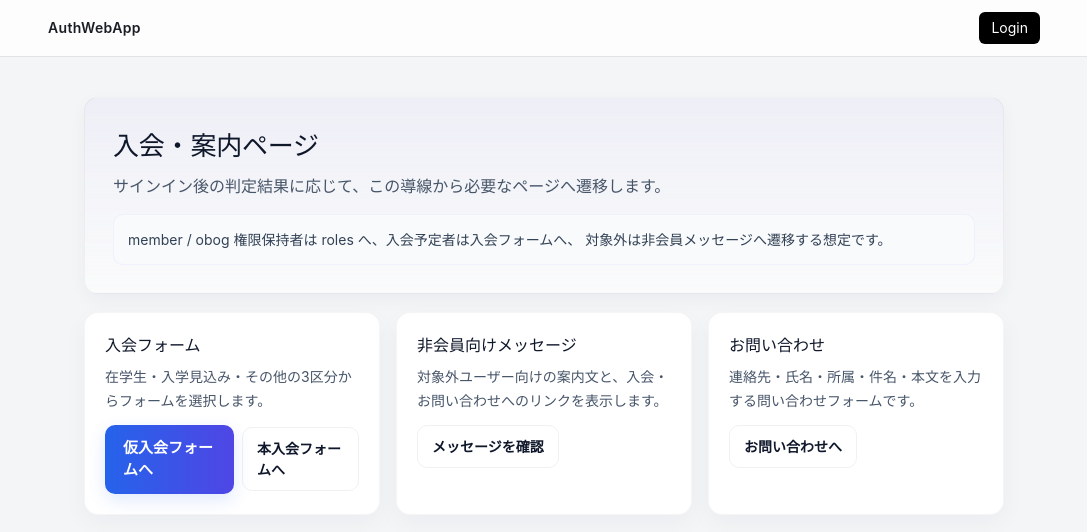
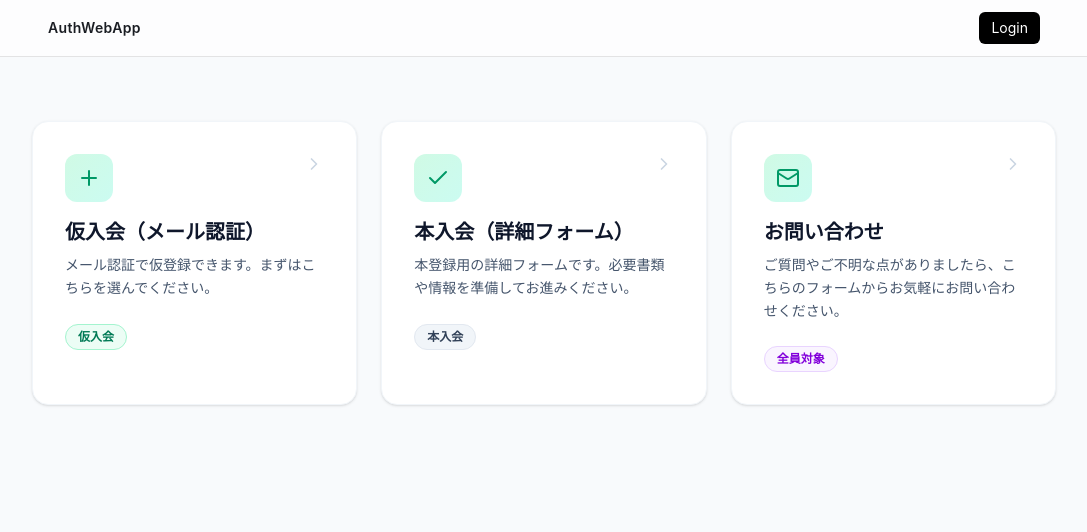
Before and after one commit to digitart-tech-assoc/AuthWebApp, a Next.js app in the folder frontend/: page /join in a window 1280 px wide. Shown: the top 532 px of the page, without its empty margins (96-1183 px from the left). Built offline with nearby package versions, Linux system fonts and the light colour scheme; no server answers.

Commit message:
feat: 入会ガイドページのデザインを改善

```diff
--- a/frontend/src/app/join/form/page.tsx
+++ b/frontend/src/app/join/form/page.tsx
@@ -1,14 +1,15 @@
 import Link from "next/link";
 import { School, UserCheck, MoreHorizontal, Info, ChevronRight, ArrowLeft } from "lucide-react";
 
-export default function JoinFormSelectionPage() {
+export default function JoinFormSelectionPage({ searchParams }: { searchParams?: { mode?: string } }) {
+  const mode = searchParams?.mode ?? null;
   return (
     <main className="bg-slate-50 text-slate-900 font-sans min-h-screen">
       {/* メインコンテンツ */}
       <section className="py-16 px-6">
         <div className="max-w-5xl mx-auto">
           {/* 説明文 */}
-          <div className="bg-blue-50/50 border border-blue-100 rounded-2xl p-6 md:p-8 mb-12 space-y-3">
+          <div className="bg-blue-50/50 border border-blue-100 rounded-2xl p-6 md:p-8 mb-6 space-y-3">
             <p className="text-slate-700 leading-relaxed">
               ご不明点やバグ報告がございましたら、<Link href="/contact" className="font-bold text-emerald-600 hover:text-emerald-700 underline">お問い合わせページ</Link>をご利用ください。
             </p>
@@ -17,6 +18,14 @@ export default function JoinFormSelectionPage() {
               お問い合わせフォームが動作しない場合は、aoyama.tech.exe@gmail.com までご連絡ください。
             </p>
           </div>
+
+          {mode ? (
+            <div className="mb-8">
+              <div className="inline-flex items-center gap-3 px-4 py-2 rounded-full bg-emerald-50 text-emerald-700 border border-emerald-100 font-semibold">
+                {mode === 'temporary' ? '仮入会モードで表示しています（メール認証）' : mode === 'full' ? '本入会モードで表示しています（詳細フォーム）' : ''}
+              </div>
+            </div>
+          ) : null}
 
           {/* カードグリッド */}
           <div className="grid gap-6 md:grid-cols-3">
--- a/frontend/src/app/join/page.tsx
+++ b/frontend/src/app/join/page.tsx
@@ -1,51 +1,103 @@
 import Link from "next/link";
-import styles from "./join.module.css";
+import { Zap, Check, Plus, Users, Mail, ChevronRight } from "lucide-react";
 
 export default function JoinGuidePage() {
 	return (
-		<main className={styles.page}>
-			<section className={styles.hero}>
-				<h1 className={styles.title}>入会・案内ページ</h1>
-				<p className={styles.lead}>
-					サインイン後の判定結果に応じて、この導線から必要なページへ遷移します。
+		<main className="bg-slate-50 text-slate-900 font-sans min-h-screen">
+
+			{/* メインコンテンツ */}
+			<section className="py-16 px-6">
+				<div className="max-w-5xl mx-auto space-y-12">
+
+
+					{/* カードグリッド */}
+					<div className="grid gap-6 md:grid-cols-3">
+						{/* 仮入会 */}
+						<Link href="/join/form?mode=temporary" className="group">
+							<div className="bg-white rounded-2xl border border-slate-100 p-8 h-full shadow-sm hover:shadow-lg hover:-translate-y-1 transition-all duration-300 hover:border-emerald-200">
+								<div className="flex items-start justify-between mb-4">
+										<div className="flex-shrink-0 w-12 h-12 bg-gradient-to-br from-emerald-100 to-teal-100 rounded-xl flex items-center justify-center group-hover:scale-110 transition-transform">
+											<Plus className="w-6 h-6 text-emerald-600" />
+										</div>
+									<ChevronRight className="w-5 h-5 text-slate-300 group-hover:text-emerald-400 transition-colors" />
+								</div>
+								<h3 className="text-xl font-bold text-slate-900 mb-2">仮入会（メール認証）</h3>
+								<p className="text-sm text-slate-600 mb-6 leading-relaxed">
+									メール認証で仮登録できます。まずはこちらを選んでください。
 								</p>
-				<p className={styles.notice}>
-					member / obog 権限保持者は roles へ、入会予定者は入会フォームへ、
-					対象外は非会員メッセージへ遷移する想定です。
+								<div className="inline-block px-3 py-1 rounded-full text-xs font-semibold bg-emerald-50 text-emerald-700 border border-emerald-200">仮入会</div>
+							</div>
+						</Link>
+
+						{/* 本入会 */}
+						<Link href="/join/member" className="group">
+							<div className="bg-white rounded-2xl border border-slate-100 p-8 h-full shadow-sm hover:shadow-lg hover:-translate-y-1 transition-all duration-300 hover:border-emerald-200">
+								<div className="flex items-start justify-between mb-4">
+										<div className="flex-shrink-0 w-12 h-12 bg-gradient-to-br from-emerald-100 to-teal-100 rounded-xl flex items-center justify-center group-hover:scale-110 transition-transform">
+											<Check className="w-6 h-6 text-emerald-600" />
+										</div>
+									<ChevronRight className="w-5 h-5 text-slate-300 group-hover:text-emerald-400 transition-colors" />
+								</div>
+								<h3 className="text-xl font-bold text-slate-900 mb-2">本入会（詳細フォーム）</h3>
+								<p className="text-sm text-slate-600 mb-6 leading-relaxed">
+									本登録用の詳細フォームです。必要書類や情報を準備してお進みください。
 								</p>
-			</section>
+								<div className="inline-block px-3 py-1 rounded-full text-xs font-semibold bg-slate-100 text-slate-700 border border-slate-200">本入会</div>
+							</div>
+						</Link>
 
-			<section className={styles.grid}>
-				<article className={styles.card}>
-					<h2 className={styles.cardTitle}>入会フォーム</h2>
-					<p className={styles.cardText}>
-						在学生・入学見込み・その他の3区分からフォームを選択します。
+						{/* ロール管理
+						<Link href="/roles" className="group">
+							<div className="bg-white rounded-2xl border border-slate-100 p-8 h-full shadow-sm hover:shadow-lg hover:-translate-y-1 transition-all duration-300 hover:border-emerald-200">
+								<div className="flex items-start justify-between mb-4">
+                                        <div className="flex-shrink-0 w-12 h-12 bg-gradient-to-br from-emerald-100 to-teal-100 rounded-xl flex items-center justify-center group-hover:scale-110 transition-transform">
+                                        	<Users className="w-6 h-6 text-emerald-600" />
+                                        </div>
+									<ChevronRight className="w-5 h-5 text-slate-300 group-hover:text-emerald-400 transition-colors" />
+								</div>
+								<h3 className="text-xl font-bold text-slate-900 mb-2">ロール管理</h3>
+								<p className="text-sm text-slate-600 mb-6 leading-relaxed">
+									member / OBOG 権限保持者はこちらからロール管理ページへアクセスしてください。
 								</p>
-					<div style={{ display: "flex", gap: 8, alignItems: "center" }}>
-						<Link className={styles.primary} href="/join/form">仮入会フォームへ</Link>
-						<Link className={styles.secondary} href="/join/member">本入会フォームへ</Link>
+								<div className="inline-block px-3 py-1 rounded-full text-xs font-semibold bg-blue-50 text-blue-700 border border-blue-200">会員向け</div>
 							</div>
-				</article>
+						</Link> */}
 
-				<article className={styles.card}>
-					<h2 className={styles.cardTitle}>非会員向けメッセージ</h2>
-					<p className={styles.cardText}>
-						対象外ユーザー向けの案内文と、入会・お問い合わせへのリンクを表示します。
+						{/* お問い合わせ */}
+						<Link href="/contact" className="group">
+							<div className="bg-white rounded-2xl border border-slate-100 p-8 h-full shadow-sm hover:shadow-lg hover:-translate-y-1 transition-all duration-300 hover:border-emerald-200">
+								<div className="flex items-start justify-between mb-4">
+                                        <div className="flex-shrink-0 w-12 h-12 bg-gradient-to-br from-emerald-100 to-teal-100 rounded-xl flex items-center justify-center group-hover:scale-110 transition-transform">
+                                        	<Mail className="w-6 h-6 text-emerald-600" />
+                                        </div>
+									<ChevronRight className="w-5 h-5 text-slate-300 group-hover:text-emerald-400 transition-colors" />
+								</div>
+								<h3 className="text-xl font-bold text-slate-900 mb-2">お問い合わせ</h3>
+								<p className="text-sm text-slate-600 mb-6 leading-relaxed">
+									ご質問やご不明な点がありましたら、こちらのフォームからお気軽にお問い合わせください。
 								</p>
-					<Link className={styles.secondary} href="/non-member">
-						メッセージを確認
+								<div className="inline-block px-3 py-1 rounded-full text-xs font-semibold bg-purple-50 text-purple-700 border border-purple-200">全員対象</div>
+							</div>
 						</Link>
-				</article>
+					</div>
 
-				<article className={styles.card}>
-					<h2 className={styles.cardTitle}>お問い合わせ</h2>
-					<p className={styles.cardText}>
-						連絡先・氏名・所属・件名・本文を入力する問い合わせフォームです。
+					{/* 非会員向けセクション
+					<div className="bg-gradient-to-r from-slate-100 to-slate-50 rounded-2xl border border-slate-200 p-8 md:p-12">
+						<div className="flex flex-col md:flex-row items-start md:items-center justify-between gap-8">
+							<div className="space-y-3">
+								<h2 className="text-2xl font-bold text-slate-900">対象外の方へ</h2>
+								<p className="text-slate-600 leading-relaxed">
+									当サークルの入会対象外となられた方は、こちらをご確認ください。<br className="hidden md:block" />
+									その他ご分からな点がありましたら、お問い合わせフォームよりご連絡ください。
 								</p>
-					<Link className={styles.secondary} href="/contact">
-						お問い合わせへ
+							</div>
+                                <Link href="/non-member" className="inline-flex items-center gap-2 px-6 py-3 rounded-xl bg-white border border-slate-300 text-slate-900 font-semibold hover:bg-slate-50 hover:border-slate-400 transition-all whitespace-nowrap">
+                                	詳しく見る
+                                	<ChevronRight className="w-4 h-4" />
                                 </Link>
-				</article>
+						</div>
+					</div> */}
+				</div>
 			</section>
 		</main>
 	);
```
Lines whose indentation alone changed are shown as unchanged.
